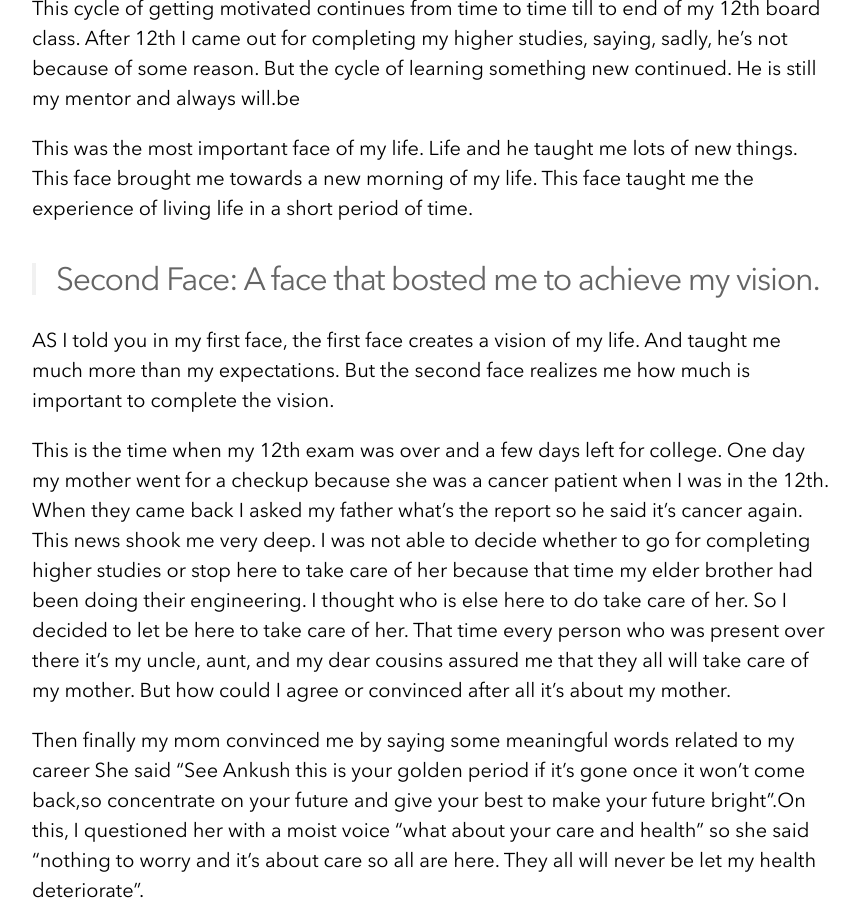
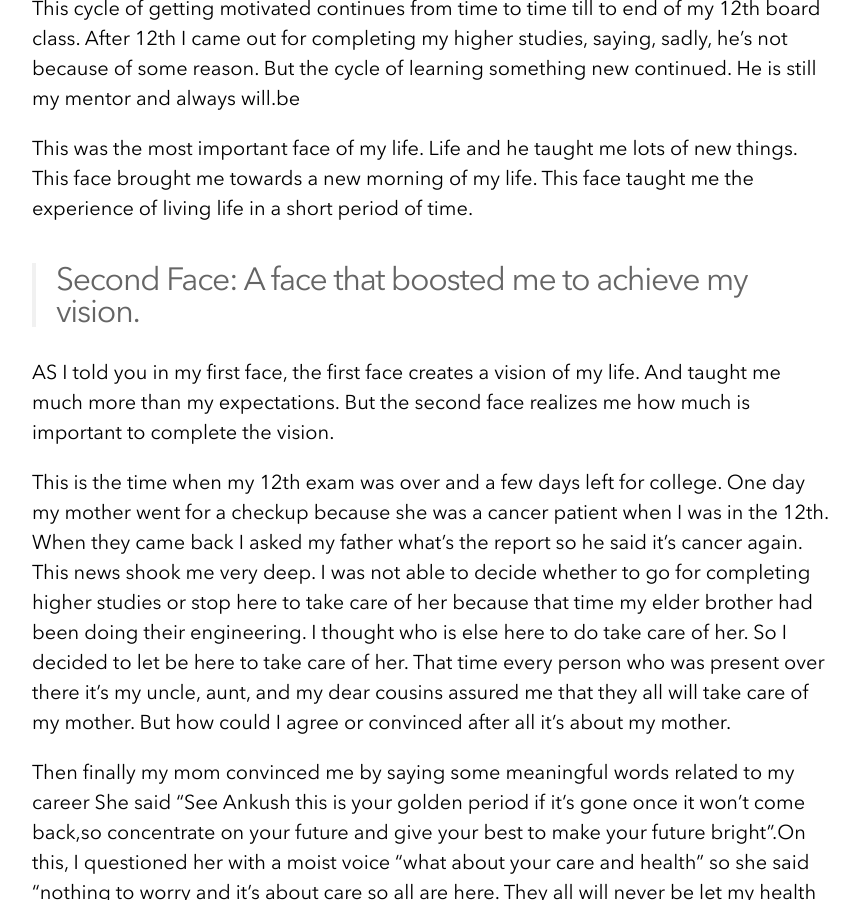
Before and after one commit to 49ku5h/MY-WEBSITE, a Jekyll site: the page built from _posts/2020-01-15-Faces OF My Life.md, in a window 1280 px wide and 900 px high, scrolled down 1499 px. Shown: the whole window, without its empty margins (208-1067 px from the left). Built offline with Jekyll 4.4.1, drawn with Linux system fonts in a browser that asks for light colours; nearby versions of some CDN libraries; comment, search, counter and statistics services are not loaded.

Commit message:
Update 2020-01-15-Faces OF My Life.md

```diff
--- a/_posts/2020-01-15-Faces OF My Life.md
+++ b/_posts/2020-01-15-Faces OF My Life.md
@@ -36,7 +36,7 @@ This was the most important face of my life. Life and he taught me lots of new t
 This face taught me the experience of living life in a short period of time.
 
 
-> ## Second Face: A face that bosted me to achieve my vision.
+> ## Second Face: A face that boosted me to achieve my vision.
 
 AS I told you in my first face, the first face creates a vision of my life. And taught me much more than my expectations. But the second face realizes me how much is important to complete the vision.
 
```
